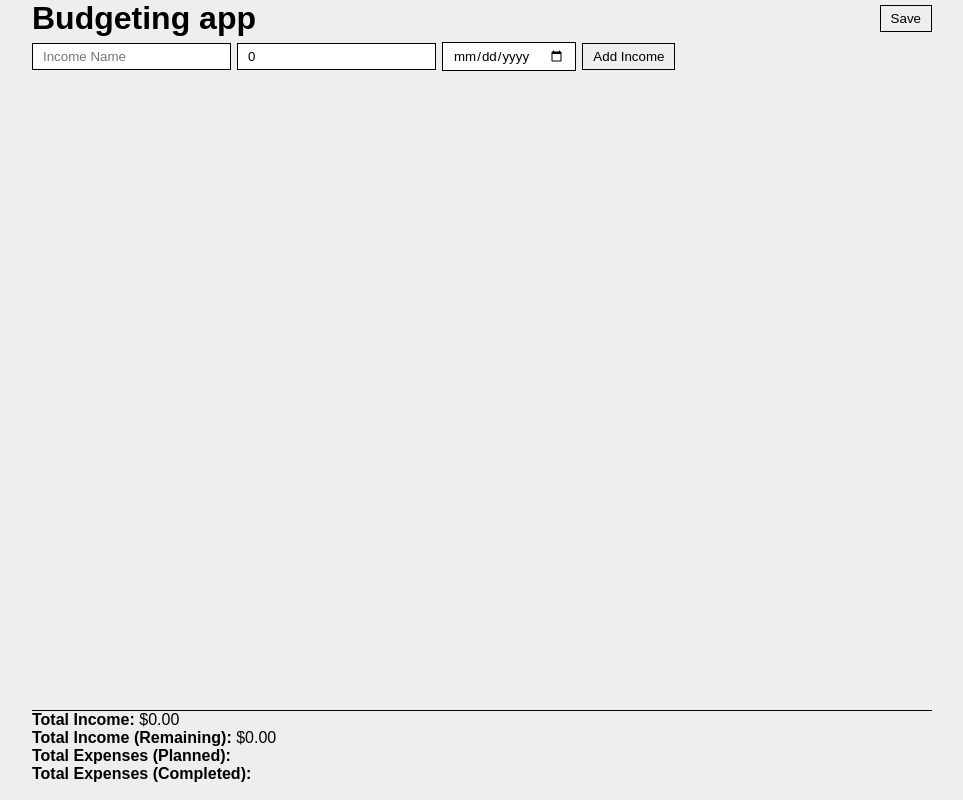
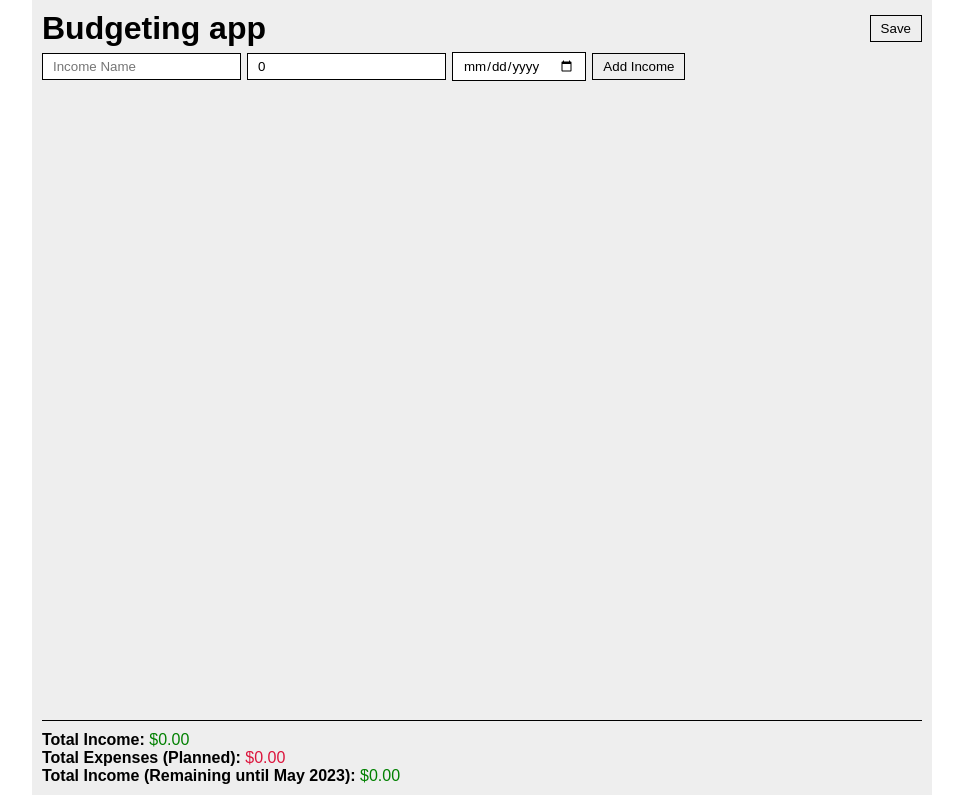
Before and after one commit to malogs/malogs, a React (Create React App) app: page / in a window 1280 px wide. Shown: the whole page, without its empty margins (158-1121 px from the left). Built offline with nearby package versions, Linux system fonts and the light colour scheme.

Commit message:
fix(v1): stylings and bottom summary (totals) section

```diff
--- a/src/App.css
+++ b/src/App.css
@@ -5,14 +5,12 @@
   font-family: Arial, Helvetica, sans-serif;
 }
 
-body {
-  background-color: #eee;
-}
-
 .container {
   margin: 0 auto;
-  width: 100%;
+  width: 90%;
   max-width: 900px;
+  background-color: #eee;
+  padding: 10px;
 }
 
 ul {
--- a/src/App.js
+++ b/src/App.js
@@ -5,6 +5,7 @@ import IncomeCard from './components/IncomeCard/IncomeCard';
 
 function App() {
   const [incomes, setIncomes] = useState([]);
+  const [lastDate, setLastDate] = useState(dayjs(new Date()).format('DD MMMM YYYY'));
   const [incomeName, setIncomeName] = useState("");
   const [incomeValue, setIncomeValue] = useState(0);
   const [incomeMonth, setIncomeMonth] = useState(null);
@@ -46,7 +47,7 @@ function App() {
 
   function addMilestone(id, name, value, expId, incomeId) {
     setIncomes(prev => {
-      const milestone = { name, value, id, date: dayjs(new Date()).format('DD MMMM YYYY') };
+      const milestone = { name, value, id, date: dayjs(new Date()).format('YYYY-MM-DD') };
       return prev.map(incom => {
         if (incom.id === incomeId) return {
             ...incom,
@@ -148,6 +149,7 @@ function App() {
 
   useEffect(() => {
     incomes.sort((a, b) => a.date > b.date);
+    incomes && setLastDate(incomes[incomes.length - 1]?.date);
   }, [incomes]);
 
   useEffect(function () {
@@ -182,10 +184,10 @@ function App() {
 
       <div className="total-summary">
         <ul>
-          <li><b>Total Income: </b><span className='value'>{incomes.map(inc => parseFloat(inc.value)).reduce((a, b) => a + b, 0).toLocaleString('en-US', {style: 'currency', currency})}</span></li>
-          <li><b>Total Income (Remaining): </b><span className='value'>{incomes.map(inc => parseFloat(inc.value) - parseFloat(inc.expenses.map(exp => parseFloat(exp.value)).reduce((a, b) => a + b, 0))).reduce((a, b) => a + b, 0).toLocaleString('en-US', {style: 'currency', currency})}</span></li>
-          <li><b>Total Expenses (Planned): </b><span className='value'></span></li>
-          <li><b>Total Expenses (Completed): </b><span className='value'></span></li>
+          <li><b>Total Income: </b><span className='value' style={{color: 'green'}}>{incomes.map(inc => parseFloat(inc.value)).reduce((a, b) => a + b, 0).toLocaleString('en-US', {style: 'currency', currency})}</span></li>
+          <li><b>Total Expenses (Planned): </b><span className='value' style={{color: 'crimson'}}>{incomes.map(inc => parseFloat(inc.expenses.map(exp => parseFloat(exp.value)).reduce((a, b) => a + b, 0))).reduce((a, b) => a + b, 0).toLocaleString('en-US', {style: 'currency', currency})}</span></li>
+          <li><b>Total Income (Remaining until {dayjs(lastDate).format("MMMM YYYY")}): </b><span className='value' style={{color: 'green'}}>{incomes.map(inc => parseFloat(inc.value) - parseFloat(inc.expenses.map(exp => parseFloat(exp.value)).reduce((a, b) => a + b, 0))).reduce((a, b) => a + b, 0).toLocaleString('en-US', {style: 'currency', currency})}</span></li>
+          {/* <li><b>Total Expenses (Completed): </b><span className='value'></span></li> */}
         </ul>
       </div>
     </div>
--- a/src/components/IncomeCard/styles.scss
+++ b/src/components/IncomeCard/styles.scss
@@ -106,6 +106,7 @@
     height: 80vh;
     overflow-y: scroll;
     border-bottom: 1px solid;
+    padding-bottom: 10px;
   }
 }
 
@@ -156,3 +157,7 @@ button {
     color: crimson;
   }
 }
+
+.total-summary {
+  padding-top: 10px;
+}
```
